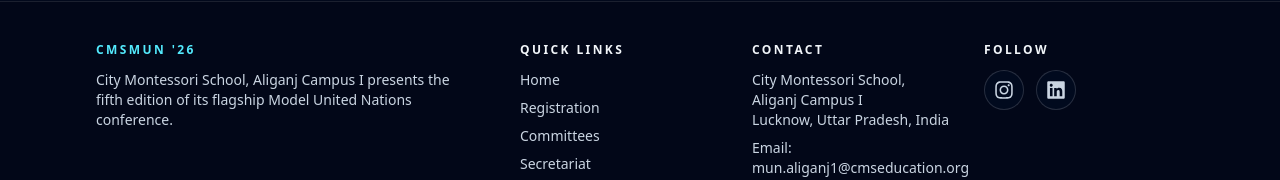
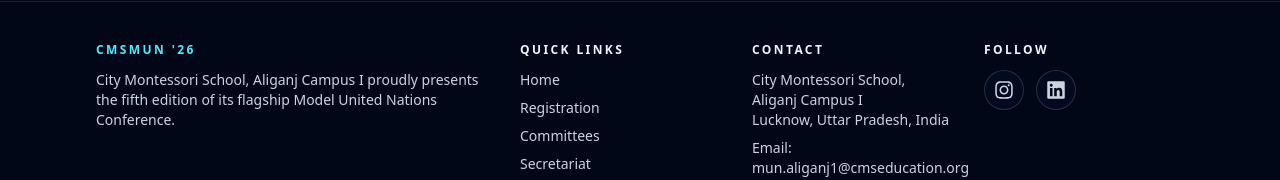
Before and after one commit to Satveek-Gupta/cmsmun2026, a Next.js app: page /brochure in a window 1280 px wide. Shown: the part 737-917 px from the top of the page. Built offline with nearby package versions, Linux system fonts and the light colour scheme.

Commit message:
brochure page updated

```diff
--- a/app/brochure/page.tsx
+++ b/app/brochure/page.tsx
@@ -26,7 +26,7 @@
             </p>
             <div className="mt-6">
               <a
-                href="https://example.com/cmsmun-brochure.pdf"
+                href="https://drive.google.com/file/d/1a5LMfaCnamv0TbkmQ7FdXFOBDskv8G_m/view?usp=sharing"
                 target="_blank"
                 rel="noopener noreferrer"
                 className="inline-flex items-center justify-center rounded-full bg-cyan-300 px-8 py-3 text-xs font-semibold uppercase tracking-[0.22em] text-slate-900 shadow-lg shadow-cyan-500/25 transition hover:bg-cyan-200"
@@ -40,7 +40,7 @@
             <div className="aspect-[4/3] overflow-hidden rounded-lg border border-white/10 bg-slate-950/70">
               <iframe
                 title="CMSMUN 2026 Conference Brochure"
-                src="https://drive.google.com/file/d/1Z8lcOZC8AJqQgzdaroSrJ3GeA1GqVScS/preview"
+                src="https://drive.google.com/file/d/1a5LMfaCnamv0TbkmQ7FdXFOBDskv8G_m/preview"
                 className="h-full w-full"
                 allow="autoplay"
               />
--- a/components/Footer.tsx
+++ b/components/Footer.tsx
@@ -12,8 +12,8 @@
             CMSMUN &apos;26
           </h3>
           <p className="text-sm text-slate-300">
-            City Montessori School, Aliganj Campus I presents the fifth edition
-            of its flagship Model United Nations conference.
+            City Montessori School, Aliganj Campus I proudly presents the fifth edition
+            of its flagship Model United Nations Conference.
           </p>
         </div>
 
```
